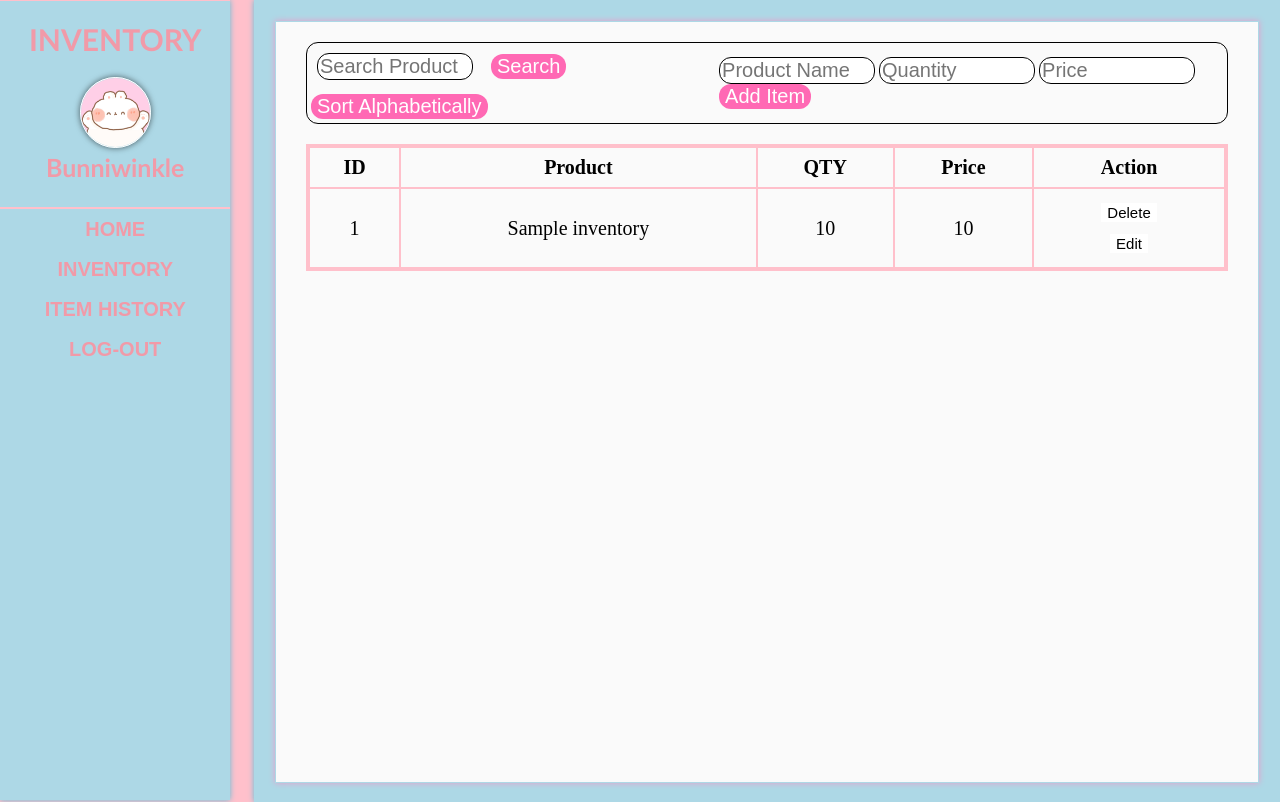
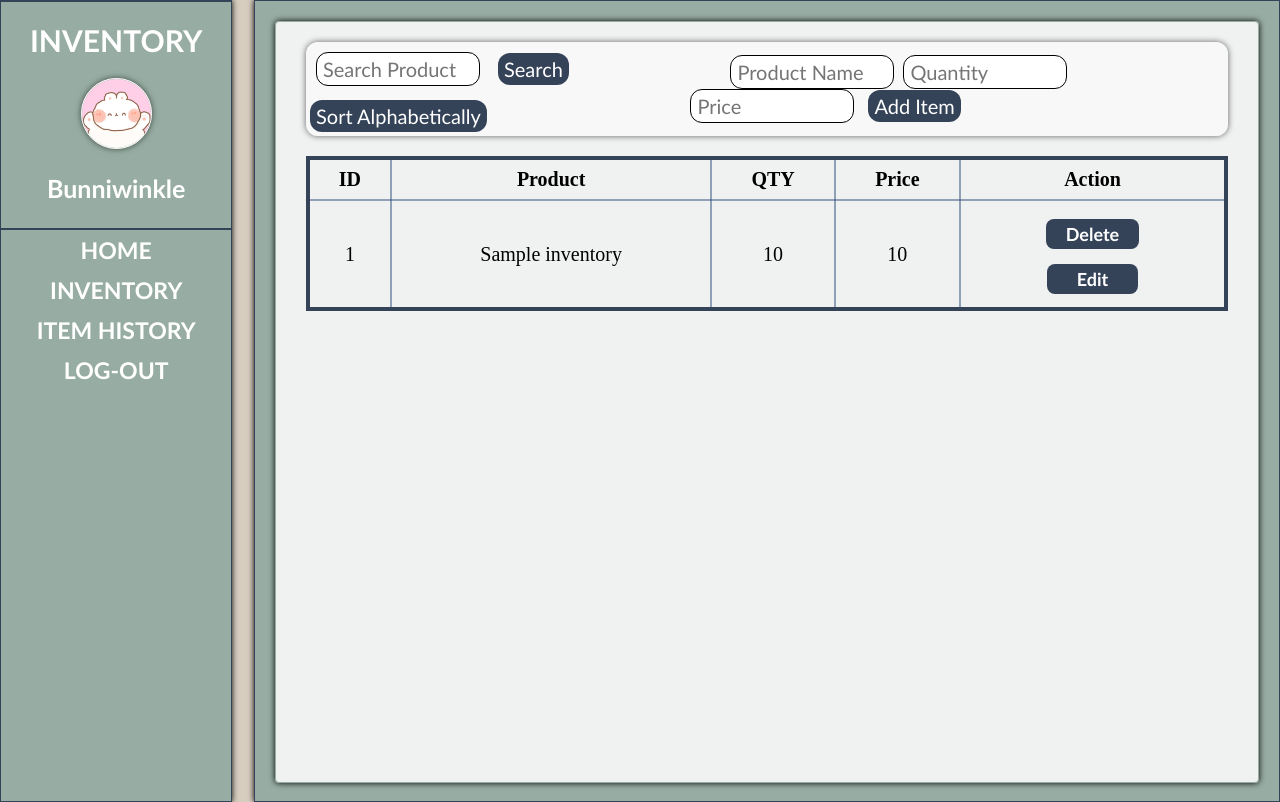
Before and after one commit to ArinGitPort/OnlineShopWebsite, a PHP site: page /Inventory.php in a window 1280 px wide. Run offline with PHP 8.4, Linux system fonts and the light colour scheme; tables that the repository leaves empty or names only in its code hold one stand-in row (values such as "Sample post").

Commit message:
10th Commit

```diff
--- a/Inventory.php
+++ b/Inventory.php
@@ -54,8 +54,10 @@ if (isset($_POST['delete'])) {
 // Search functionality
 $searchQuery = "";
 if (isset($_POST['searchProduct'])) {
-    $searchQuery = " WHERE productname LIKE '%" . $conn->real_escape_string($_POST['searchProduct']) . "%'";
+    $searchProduct = addslashes($_POST['searchProduct']);
+    $searchQuery = " WHERE productname LIKE '%$searchProduct%'";
 }
+
 
 // Sort Alphabetically
 $sortQuery = "";
@@ -91,9 +93,9 @@ if (isset($_POST['sortAlpha'])) {
                 <!-- Add Item Form -->
                 <form method="POST" action="">
                     <div class="addinputField">
-                        <input class="addprodField" type="text" name="newProduct" placeholder="Product Name" required>
-                        <input class="addprodField" type="number" name="newQty" placeholder="Quantity" required>
-                        <input class="addprodField" type="number" step="0.01" name="newPrice" placeholder="Price" required>
+                        <input class="prodnameField" type="text" name="newProduct" placeholder="Product Name" required>
+                        <input class="prodqtyField" type="number" name="newQty" placeholder="Quantity" required>
+                        <input class="prodpriceField" type="number" step="0.01" name="newPrice" placeholder="Price" required>
                         <button type="submit" name="addItem" class="addButton">Add Item</button>
                     </div>
                 </form>
@@ -123,11 +125,11 @@ if (isset($_POST['sortAlpha'])) {
                                 <td>
                                     <form method='POST' action='' onsubmit='return confirmDelete();'>
                                         <input type='hidden' name='delete_id' value='" . $row['id'] . "'>
-                                        <button class='tableButton' type='submit' name='delete'>Delete</button>
+                                        <button class='deletetableButton' type='submit' name='delete'>Delete</button>
                                     </form>
                                     <form method='GET' action='edititem.php'>
                                         <input type='hidden' name='edit_id' value='" . $row['id'] . "'>
-                                        <button class='tableButton' type='submit' name='edit'>Edit</button>
+                                        <button class='edittableButton' type='submit' name='edit'>Edit</button>
                                     </form>
                                 </td>
                               </tr>";
--- a/history.php
+++ b/history.php
@@ -59,6 +59,7 @@ $deletedItemsResult = $conn->query($deletedItemsSql);
                 ?>
             </table>
             </div>
+            <hr>
 
             <h2 class="historyLabel">Deleted Items</h2>
             <div class="tableWrap">
--- a/maindisplay.css
+++ b/maindisplay.css
@@ -1,14 +1,14 @@
 body {
-  background-color: pink;
+  background-color: #d8cec0;
 }
 
 .maindisplayDiv {
   border: solid 1px;
-  border-color: lightblue;
-  box-shadow: 0 0 6px rgb(88, 193, 219, 1);
+  border-color: #354359;
+  box-shadow: 0 0 6px rgb(0, 0, 0, 1);
   width: 80%; /* Occupies 80% of the page width */
   height: 100vh; /* Full height of the viewport */
-  background-color: lightblue; /* Adds a background color */
+  background-color: #97ada3;
   float: right; /* Makes it align to the right of the sidebar */
 }
 
@@ -16,32 +16,33 @@ body {
   display: flex;
   flex-direction: column;
   border: solid 1px;
-  border-color: lightblue;
-  box-shadow: 0 0 6px rgb(234, 156, 201);
+  border-radius: 4px;
+  border-color: #97ada3;
+  box-shadow: 0 0 6px rgb(0, 0, 0, 1);
   margin-top: 20px;
   margin-left: 20px;
   margin-right: 20px;
   height: 95vh;
-  background-color: rgb(250, 250, 250);
+  background-color: rgba(250, 250, 250, 0.9);
 }
 
-
-
-.addinputField{
+.addinputField {
   margin: 2px;
 }
 
 .userMenuDiv {
-  border: solid 1px;
+  background-color: rgba(250, 250, 250, 0.8);
+  border: none;
+  box-shadow: 0 0 6px rgba(0, 0, 0, 0.6);
   border-radius: 12px;
   margin-left: 30px;
   margin-right: 30px;
   margin-top: 20px;
   display: flex;
   flex-direction: row;
-  justify-content: center; /* Centers the elements horizontally */
-  align-items: center; /* Centers the elements vertically */
-  gap: 10px; /* Adds some space between the buttons and fields */
+  justify-content: center;
+  align-items: center;
+  gap: 10px;
 }
 
 .searchprodField {
@@ -55,7 +56,9 @@ body {
   transition: all 0.3s ease;
 }
 
-.addprodField{
+.prodnameField {
+  margin-left: 40px;
+  margin-right: 5px;
   background-color: white;
   border: solid 1px;
   font-size: 20px;
@@ -65,16 +68,59 @@ body {
   transition: all 0.3s ease;
 }
 
+.prodnameField:hover {
+  background-color: white;
+  box-shadow: 0 0 6px rgba(22, 73, 139, 0.671);
+  transform: scale(1.1);
+  border-color: #354359;
+}
+
+.prodqtyField {
+  margin-right: 5px;
+  background-color: white;
+  border: solid 1px;
+  font-size: 20px;
+  outline: none;
+  width: 150px;
+  border-radius: 12px;
+  transition: all 0.3s ease;
+}
+
+.prodqtyField:hover {
+  background-color: white;
+  box-shadow: 0 0 6px rgba(22, 73, 139, 0.671);
+  transform: scale(1.1);
+  border-color: #354359;
+}
+
+.prodpriceField {
+  margin-right: 5px;
+  background-color: white;
+  border: solid 1px;
+  font-size: 20px;
+  outline: none;
+  width: 150px;
+  border-radius: 12px;
+  transition: all 0.3s ease;
+}
+
+.prodpriceField:hover {
+  background-color: white;
+  box-shadow: 0 0 6px rgba(22, 73, 139, 0.671);
+  transform: scale(1.1);
+  border-color: #354359;
+}
+
 .searchprodField:hover {
-  background-color: lightblue;
-  box-shadow: 0 0 6px rgba(184, 112, 112, 1);
+  background-color: white;
+  box-shadow: 0 0 6px rgba(22, 73, 139, 0.671);
   transform: scale(1.1);
-  border-color: pink;
+  border-color: #354359;
 }
 
 .searchButton {
   color: white;
-  background-color: hotpink;
+  background-color: #354359;
   border: none;
   margin: 4px;
   font-size: 20px;
@@ -84,15 +130,14 @@ body {
 }
 
 .searchButton:hover {
-  background-color: hotpink;
-  box-shadow: 0 0 6px rgba(184, 112, 112, 1);
+  box-shadow: 0 0 6px rgba(22, 73, 139, 0.671);
   transform: scale(1.1);
   cursor: pointer;
 }
 
 .sortAlphaButton {
   color: white;
-  background-color: hotpink;
+  background-color: #354359;
   border: none;
   margin: 4px;
   font-size: 20px;
@@ -101,18 +146,17 @@ body {
   transition: all 0.3s ease;
 }
 
-
 .sortAlphaButton:hover {
-  background-color: hotpink;
-  box-shadow: 0 0 6px rgba(184, 112, 112, 1);
+  box-shadow: 0 0 6px rgba(22, 73, 139, 0.5);
   transform: scale(1.1);
   cursor: pointer;
 }
 
-.addButton{
+.addButton {
   color: white;
-  background-color: hotpink;
+  background-color: #354359;
   border: none;
+  margin-left: 5px;
   font-size: 20px;
   outline: none;
   border-radius: 12px;
@@ -120,8 +164,7 @@ body {
 }
 
 .addButton:hover {
-  background-color: hotpink;
-  box-shadow: 0 0 6px rgba(184, 112, 112, 1);
+  box-shadow: 0 0 6px rgba(22, 73, 139, 0.671);
   transform: scale(1.1);
   cursor: pointer;
 }
@@ -145,46 +188,70 @@ body {
   justify-content: center;
 }
 
-.tableButton{
+.deletetableButton {
   border: none;
-  background-color: white;
+  border-radius: 8px;
+  background-color: #354359;
+  color: white;
   transition: all 0.3s ease;
-  margin: 6px;
-  font-size: 15px;
+  margin: 10px;
+  font-weight: bold;
+  font-size: 18px;
+  padding-left: 20px;
+  padding-right: 20px;
 }
 
-.tableButton:hover{
+.deletetableButton:hover {
   cursor: pointer;
-  box-shadow: 0 0 6px rgba(184, 112, 112, 1);
+  box-shadow: 0 0 6px rgba(22, 73, 139, 0.671);
+  transform: scale(1.1);
+}
 
+.edittableButton {
+  border: none;
+  border-radius: 8px;
+  background-color: #354359;
+  color: white;
+  transition: all 0.3s ease;
+  margin: 5px;
+  font-weight: bold;
+  font-size: 18px;
+  padding-left: 30px;
+  padding-right: 30px;
+}
+
+.edittableButton:hover {
+  cursor: pointer;
+  box-shadow: 0 0 6px rgba(22, 73, 139, 0.671);
+  transform: scale(1.1);
 }
 
 table {
+  overflow-x: auto;
   font-size: 20px;
   text-align: center;
   border-collapse: collapse;
-  border: 4px solid pink;
+  border: 4px solid #354359;
 }
 
-th, td {
-  border: 2px solid pink;
+th,
+td {
+  border: 2px solid rgba(51, 81, 126, 0.5);
   padding: 8px;
 }
 
-
-
-
-
-.historyLabel{
+.historyLabel {
   display: flex;
   flex-direction: row;
   align-items: center;
   justify-content: center;
+  margin-top: 6px;
+  margin-bottom: 0;
 }
 
 .historyTable {
   margin-top: 20px;
-  width: 100%; /* Makes the table take up the entire width of the parent div */
+  width: 80%; /* Makes the table take up the entire width of the parent div */
   overflow-x: auto; /* Allows horizontal scrolling if needed */
   margin-left: 0; /* Removes extra margin to make it fully extend */
   margin-right: 0; /* Removes extra margin to make it fully extend */
@@ -193,25 +260,50 @@ th, td {
   border-collapse: collapse; /* Ensures borders are collapsed */
 }
 
-
-.tableWrap{
+.tableWrap {
   overflow-x: auto; /* Enable horizontal scrolling */
   display: flex;
   flex-direction: column;
   align-items: center;
 }
 
-.insideTabelDisplayDiv{
+.insideTabelDisplayDiv {
   overflow-x: auto; /* Enable horizontal scrolling */
   display: flex;
   flex-direction: column;
   border: solid 1px;
+  border-radius: 4px;
   border-color: lightblue;
-  box-shadow: 0 0 6px rgb(234, 156, 201);
+  box-shadow: 0 0 6px rgb(0, 0, 0, 1);
   margin-top: 20px;
   margin-left: 20px;
   margin-right: 20px;
   height: 95vh;
-  background-color: rgb(250, 250, 250);
+  background-color: rgba(250, 250, 250, 0.9);
+}
+
+input {
+  font-family: "Trebuchet MS", "Lucida Sans Unicode", "Lucida Grande",
+    "Lucida Sans", Arial, sans-serif;
+  padding-left: 6px;
+  padding-right: 6px;
+  padding-top: 4px;
+  padding-bottom: 4px;
+}
+
+button {
+  font-family: "Trebuchet MS", "Lucida Sans Unicode", "Lucida Grande",
+    "Lucida Sans", Arial, sans-serif;
+  padding-left: 6px;
+  padding-right: 6px;
+  padding-top: 4px;
+  padding-bottom: 4px;
+}
+
+
+hr {
+    border: 1px solid #354359; /* Color and thickness */
+    margin: 20px 0; /* Add spacing above and below */
+    box-shadow: 0 0 6px rgba(22, 73, 139, 0.479);
 
 }
--- a/sidebar.php
+++ b/sidebar.php
@@ -6,7 +6,7 @@
             <h1 class="inventoryLabel">INVENTORY</h1>
         </div>
         <div><img class="userIcon" src="bunniwinkleIcon.jpg" alt=""></div>
-        <div>
+        <div class="usernamelabelDiv">
             <h3 style="  font-family: 'Trebuchet MS', 'Lucida Sans Unicode', 'Lucida Grande', 'Lucida Sans', Arial, sans-serif;
 ;" class="usernameLabel">Bunniwinkle</h3>
         </div>
--- a/sidebarstyle.css
+++ b/sidebarstyle.css
@@ -1,50 +1,53 @@
-body{
+body {
   margin: 0%;
 }
 
-
-.dashboardContainer{
+.dashboardContainer {
   display: inline-block;
   width: 18%;
-    background: lightblue;
-    box-shadow:0 0 6px rgb(88, 193, 219, 1);
+  background-color: #97ada3;
+  border: solid 1px;
+  border-color: #354359;
+  box-shadow: 0 0 6px rgb(0, 0, 0, 1);
   height: 100vh;
-
 }
 
-.dashboardProfile{
+.dashboardProfile {
+  border-right: none;
+  border-left: none;
   border-top: solid 1px;
   border-bottom: solid 2px;
-    border-color: pink;
+  border-color: #354359;
   text-align: center;
 }
 
-.inventoryLabel{
+.inventoryLabel {
   font-weight: bolder;
-    font-family: 'Trebuchet MS', 'Lucida Sans Unicode', 'Lucida Grande', 'Lucida Sans', Arial, sans-serif;
+  font-family: "Trebuchet MS", "Lucida Sans Unicode", "Lucida Grande",
+    "Lucida Sans", Arial, sans-serif;
   font-size: 30px;
-    color: rgb(241, 154, 168);
-
+  color: white;
 }
 
-.usernameLabel{
-    font-family: ti;
-    margin-top: 0px;
+.usernameLabel {
+  font-family: "Trebuchet MS", "Lucida Sans Unicode", "Lucida Grande",
+    "Lucida Sans", Arial, sans-serif;
+  margin-top: 20px;
   font-size: 25px;
-    color: rgb(241, 154, 168);
-
+  color: white;
+  cursor: pointer;
 }
 
-.userIcon{
+
+.userIcon {
   border: solid 1px;
   border-color: white;
   border-radius: 100px;
   width: 30%;
   box-shadow: 0 0 6px rgba(0, 0, 0, 0.6);
-
 }
 
-.listDashboard{
+.listDashboard {
   font-size: 20px;
   text-align: center;
   padding-left: 0px;
@@ -52,27 +55,28 @@ body{
   margin: 0;
 }
 
-.listDashboard li{
+.listDashboard li {
   display: block;
   height: 40px;
 }
 
-.menuDashboard{
+.menuDashboard {
   display: block;
   height: 100%;
   line-height: 40px;
+  font-size: 23px;
   text-decoration: none;
-    color: rgb(241, 154, 168);
+  color: white;
   font-weight: bold;
-    font-family: Arial, Helvetica, sans-serif;
+  font-family: "Trebuchet MS", "Lucida Sans Unicode", "Lucida Grande",
+    "Lucida Sans", Arial, sans-serif;
   transition: all 0.3s ease;
-
 }
 
-.menuDashboard:hover{
+.menuDashboard:hover {
   color: white;
-    background-color: pink;
+  background-color: #354359;
   box-shadow: 0 0 6px rgba(0, 0, 0, 0.6);
   transform: scale(1.1);
-
+  font-weight: bolder;
 }
```
Also changed, not shown: edititem.css (added, +89 -0 lines), edititem.php (+14 -5 lines). Lines whose indentation alone changed are shown as unchanged.
